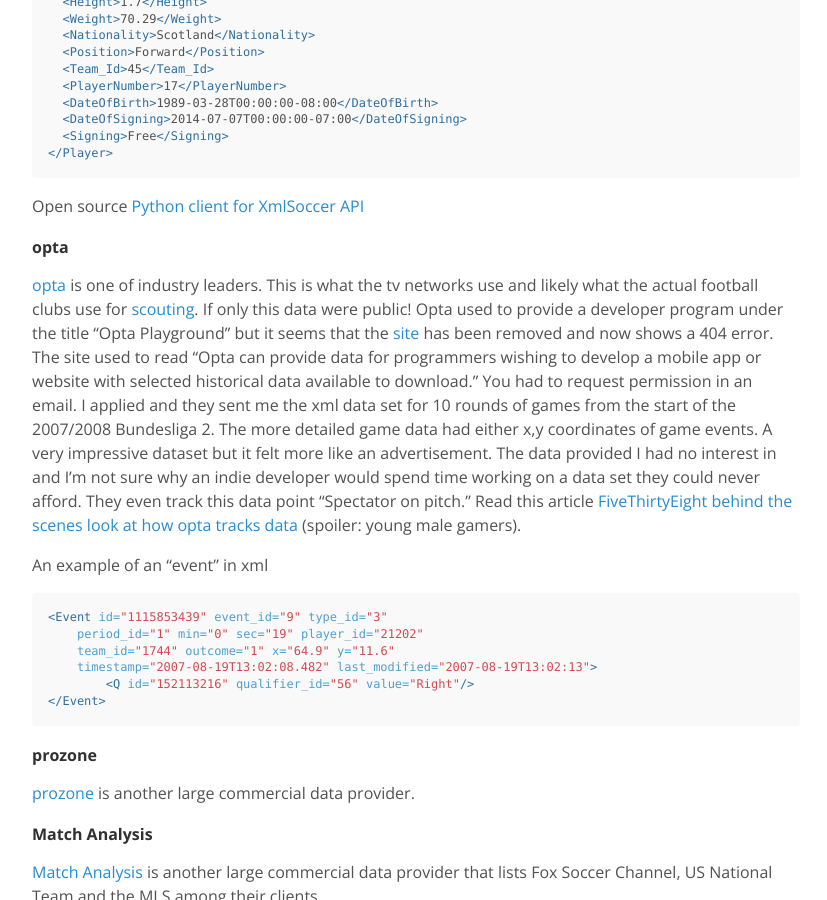
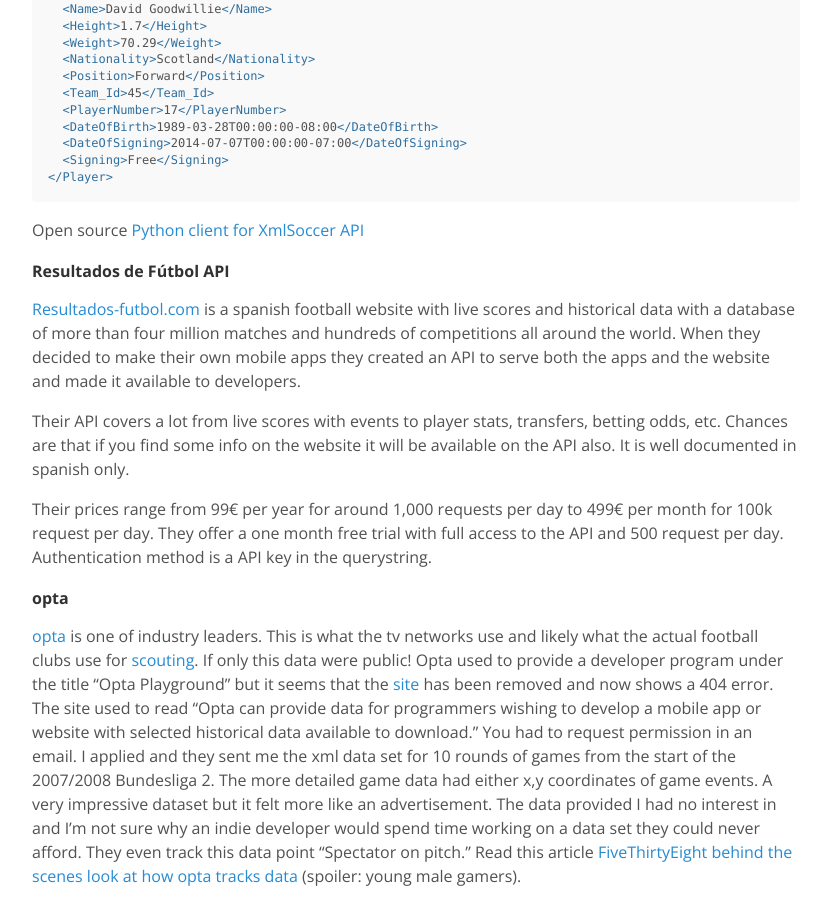
Before and after one commit to jokecamp/jokecamp.com, a Jekyll site: the page built from _posts/2014-03-08-guide-to-football-and-soccer-data-and-apis.markdown, in a window 1280 px wide and 900 px high, scrolled down 8815 px. Shown: the whole window, without its empty margins (224-1051 px from the left). Built offline with Jekyll 4.4.1, drawn with Linux system fonts in a browser that asks for light colours; nearby versions of some CDN libraries; Markdown is read by kramdown in place of the engine named in the settings; comment, search, counter and statistics services are not loaded; some of the changed text lies outside the part shown.

Commit message:
Added another data source

```diff
--- a/_posts/2014-03-08-guide-to-football-and-soccer-data-and-apis.markdown
+++ b/_posts/2014-03-08-guide-to-football-and-soccer-data-and-apis.markdown
@@ -42,6 +42,7 @@ Jump to a specific source:
   - [SPAPI](#spapi)
   - [Soccerama.pro](#soccerama)
   - [XMLSoccer.com](#xmlsoccer)
+  - [Resultados de Fútbol API](#resultados)
   - [opta](#opta)
   - [prozone](#prozone)
   - [Match Analaysis](#matchanalysis)
@@ -442,6 +443,15 @@ Player data
 
 Open source [Python client for XmlSoccer API](https://github.com/martineastwood/xmlsoccer)
 
+<a name="resultados"></a>
+#### Resultados de Fútbol API
+
+[Resultados-futbol.com](http://www.resultados-futbol.com/api) is a spanish football website with live scores and historical data with a database of more than four million matches and hundreds of competitions all around the world. When they decided to make their own mobile apps they created an API to serve both the apps and the website and made it available to developers.
+
+Their API covers a lot from live scores with events to player stats, transfers, betting odds, etc. Chances are that if you find some info on the website it will be available on the API also. It is well documented in spanish only.
+
+Their prices range from 99€ per year for around 1,000 requests per day to 499€ per month for 100k request per day. They offer a one month free trial with full access to the API and 500 request per day. Authentication method is a API key in the querystring.
+
 <a name="opta"></a>
 #### opta
 
```
Also changed, not shown: ideas.md (+4 -0 lines), 5 other files.
